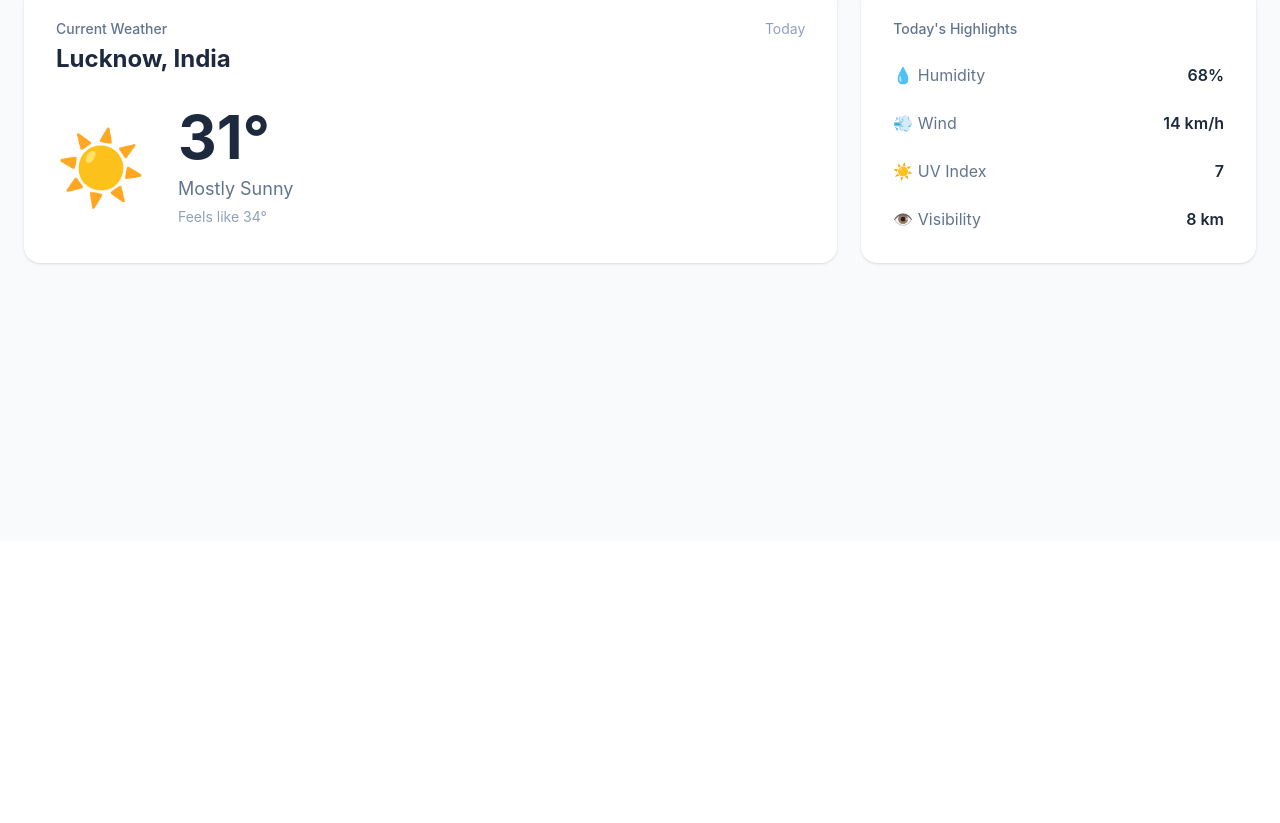
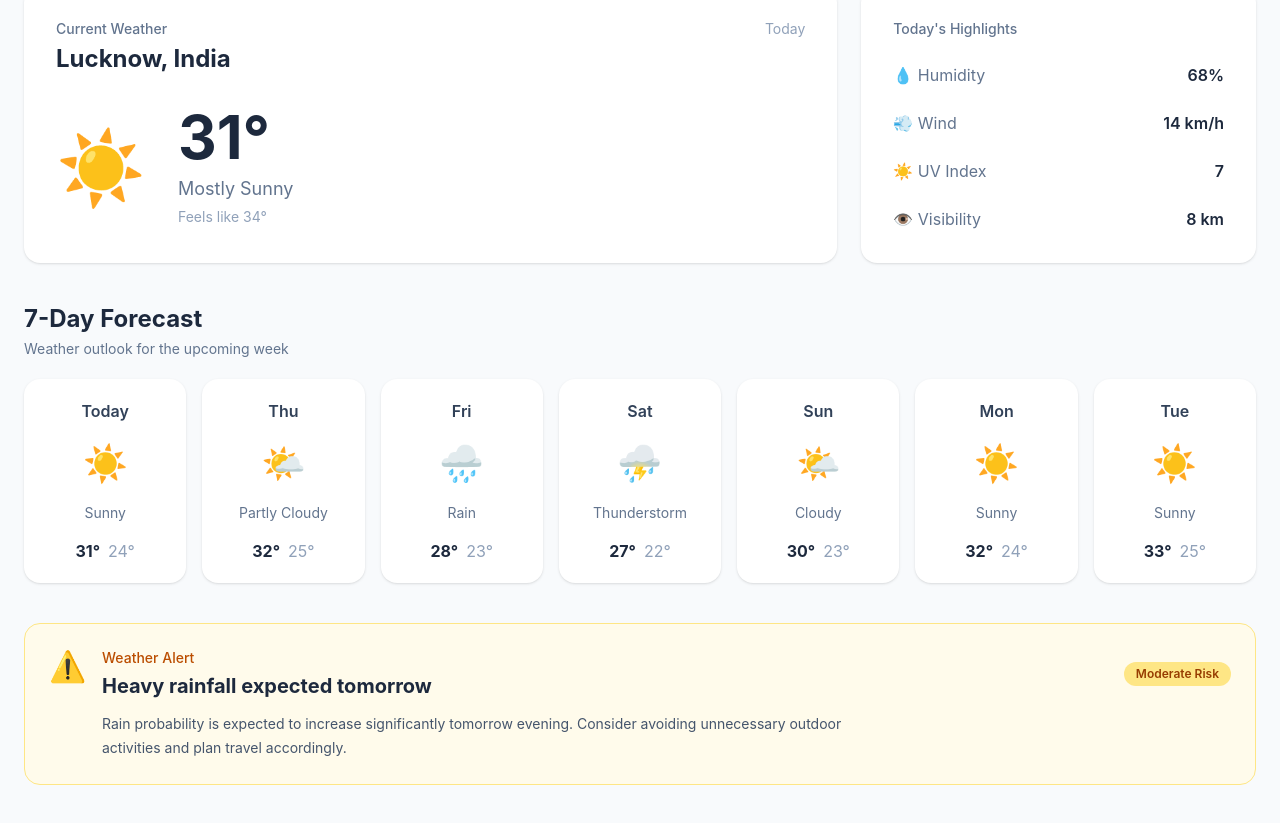
Before and after one commit to Gaurav-zero/WeatherGPT, a React (Vite) app: page / in a window 1280 px wide. Shown: the part 329-1152 px from the top of the page. Before the commit the page ends 870 px from the top, so only its background shows below. Built offline with nearby package versions, Linux system fonts and the light colour scheme.

Commit message:
create forecast and alert sections

```diff
--- a/src/App.jsx
+++ b/src/App.jsx
@@ -1,6 +1,7 @@
 
 import Navbar from './components/Navbar';
 import Home from './pages/home';
+
 
 function App() {
   return (
--- /dev/null
+++ b/src/components/AlertCard.jsx
@@ -0,0 +1,51 @@
+function AlertCard() {
+    return (
+        <section className="mt-10">
+
+            <div className="rounded-2xl border border-amber-200 bg-amber-50 p-6">
+
+                <div className="flex items-start gap-4">
+
+                    {/* Alert icon */}
+                    <div className="text-3xl">
+                        ⚠️
+                    </div>
+
+                    {/* Alert content */}
+                    <div className="flex-1">
+
+                        <div className="flex items-center justify-between">
+
+                            <div>
+                                <p className="text-sm font-medium text-amber-700">
+                                    Weather Alert
+                                </p>
+
+                                <h2 className="mt-1 text-xl font-bold text-slate-800">
+                                    Heavy rainfall expected tomorrow
+                                </h2>
+                            </div>
+
+                            <span className="rounded-full bg-amber-200 px-3 py-1 text-xs font-semibold text-amber-800">
+                                Moderate Risk
+                            </span>
+
+                        </div>
+
+                        <p className="mt-3 max-w-3xl text-sm leading-6 text-slate-600">
+                            Rain probability is expected to increase significantly
+                            tomorrow evening. Consider avoiding unnecessary outdoor
+                            activities and plan travel accordingly.
+                        </p>
+
+                    </div>
+
+                </div>
+
+            </div>
+
+        </section>
+    );
+}
+
+export default AlertCard;
--- /dev/null
+++ b/src/components/forecast.jsx
@@ -0,0 +1,60 @@
+const forecastData = [
+    { day: "Today", icon: "☀️", condition: "Sunny", high: 31, low: 24 },
+    { day: "Thu", icon: "🌤️", condition: "Partly Cloudy", high: 32, low: 25 },
+    { day: "Fri", icon: "🌧️", condition: "Rain", high: 28, low: 23 },
+    { day: "Sat", icon: "⛈️", condition: "Thunderstorm", high: 27, low: 22 },
+    { day: "Sun", icon: "🌤️", condition: "Cloudy", high: 30, low: 23 },
+    { day: "Mon", icon: "☀️", condition: "Sunny", high: 32, low: 24 },
+    { day: "Tue", icon: "☀️", condition: "Sunny", high: 33, low: 25 },
+];
+
+function Forecast() {
+    return (
+        <section className="mt-10">
+
+            <div className="mb-5">
+                <h2 className="text-2xl font-bold text-slate-800">
+                    7-Day Forecast
+                </h2>
+
+                <p className="mt-1 text-sm text-slate-500">
+                    Weather outlook for the upcoming week
+                </p>
+            </div>
+
+            <div className="grid grid-cols-7 gap-4">
+                {forecastData.map((day) => (
+                    <div
+                        key={day.day}
+                        className="rounded-2xl bg-white p-5 text-center shadow-sm transition hover:-translate-y-1 hover:shadow-md"
+                    >
+                        <p className="font-semibold text-slate-700">
+                            {day.day}
+                        </p>
+
+                        <div className="my-5 text-4xl">
+                            {day.icon}
+                        </div>
+
+                        <p className="text-sm text-slate-500">
+                            {day.condition}
+                        </p>
+
+                        <div className="mt-4">
+                            <span className="font-bold text-slate-800">
+                                {day.high}°
+                            </span>
+
+                            <span className="ml-2 text-slate-400">
+                                {day.low}°
+                            </span>
+                        </div>
+                    </div>
+                ))}
+            </div>
+
+        </section>
+    );
+}
+
+export default Forecast;
--- a/src/pages/home.jsx
+++ b/src/pages/home.jsx
@@ -1,3 +1,6 @@
+import Forecast from "../components/forecast";
+import AlertCard from "../components/AlertCard";
+
 function Home(){
     return (
         <main className="min-h-screen bg-slate-50">
@@ -130,6 +133,10 @@ function Home(){
 
                 </div>
 
+
+                <Forecast />
+                <AlertCard />
+
             </section>
 
         </main>
```
